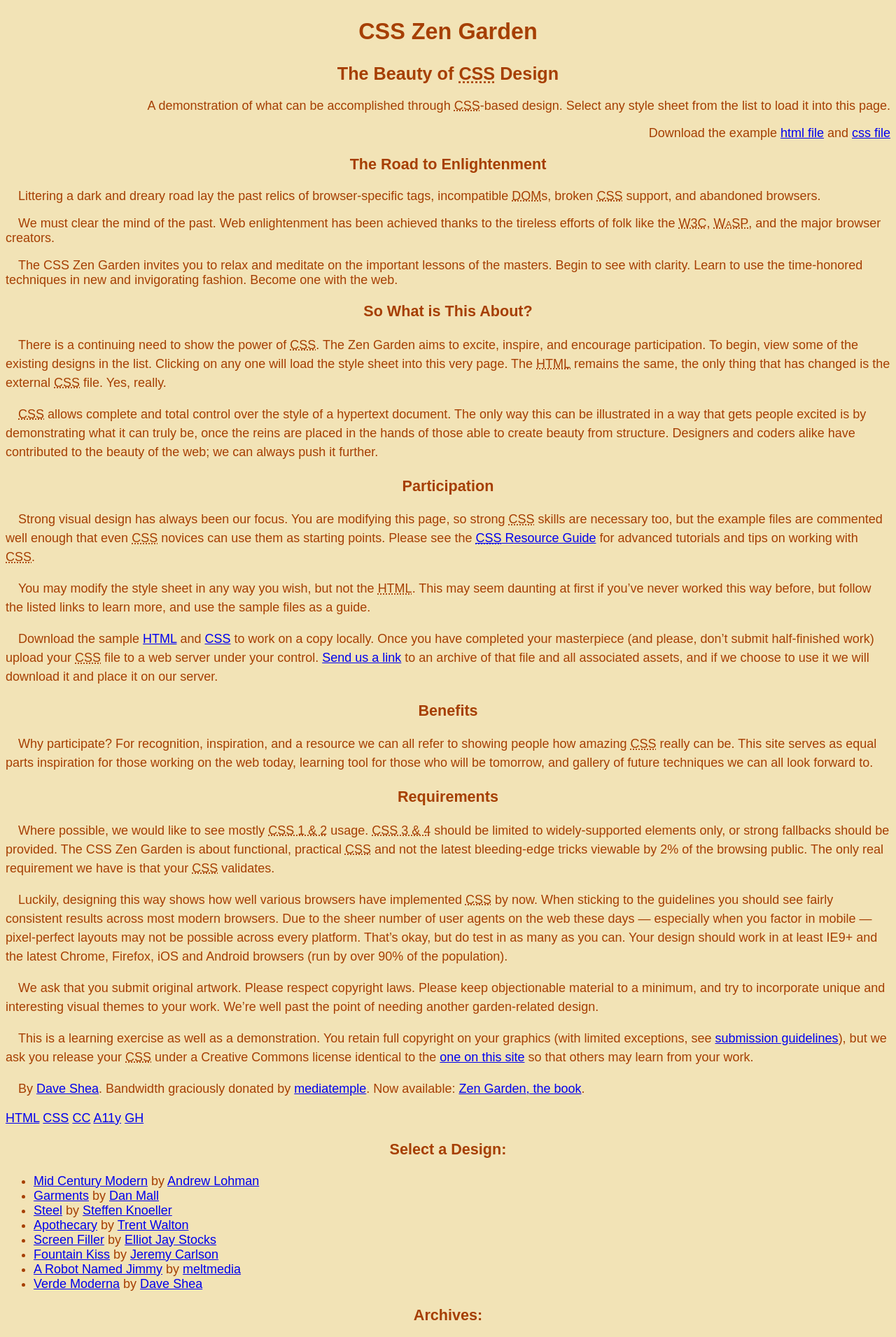
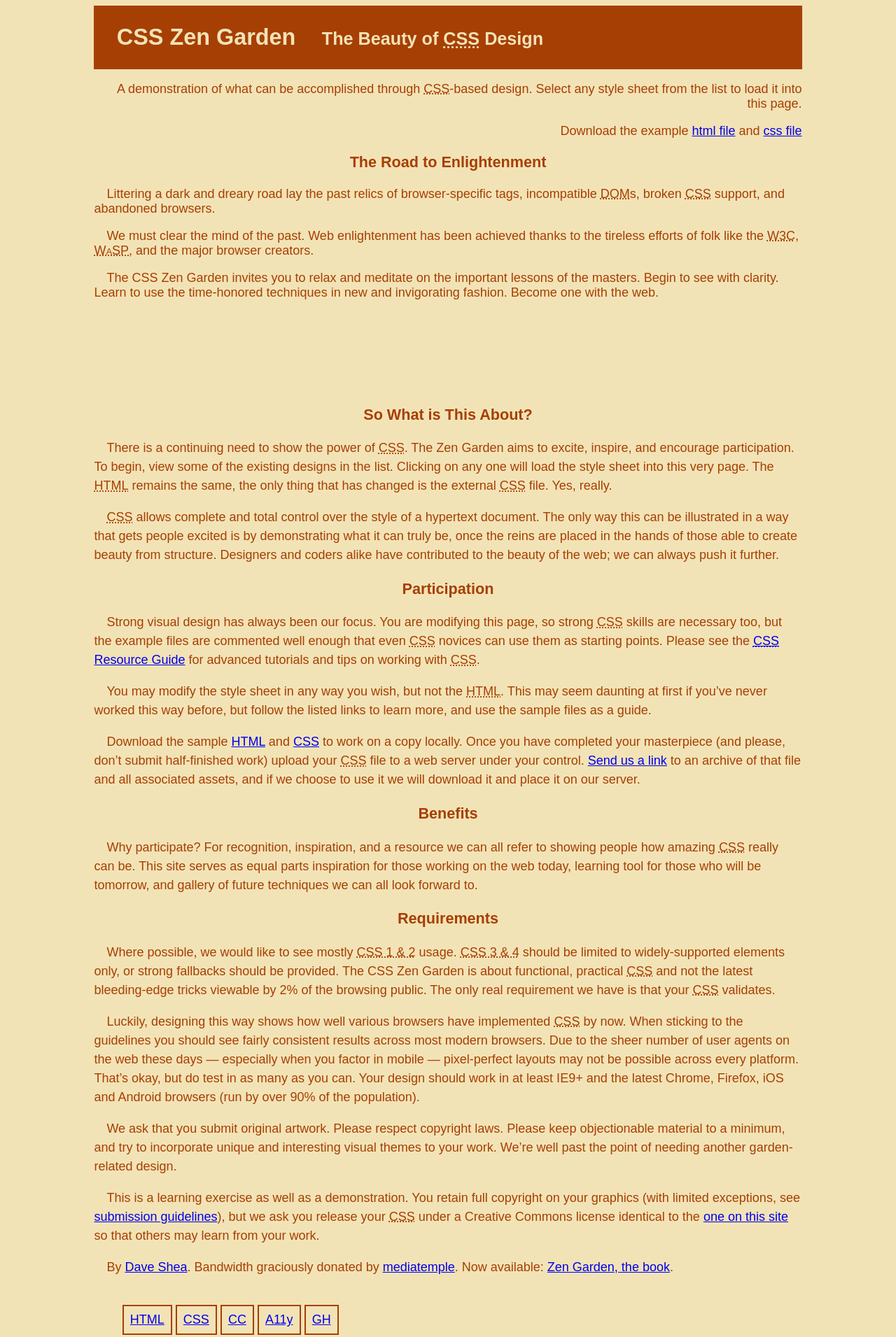
Before and after one commit to felipesilva-pd/desenvolve-introducao-web, a plain HTML site: page CSS Zen Garden/index.html in a window 1280 px wide. Shown: the top 1911 px of the page at 70% size. Drawn offline with Linux system fonts and the light colour scheme.

Commit message:
Add files via upload

```diff
--- a/CSS Zen Garden/style.css
+++ b/CSS Zen Garden/style.css
@@ -1,12 +1,55 @@
 /* .backgroud { color: #F2E3B6}
 .fonte { color: #A63F03}
 .destaque { color: #731702} */
+
+.page-wrapper {
+    width: 80%;
+    max-width: 1280px;
+    margin: auto;
+}
+
+#zen-intro {
+    height: 550px;
+}
+#design-archives {
+    display: none;
+}
+header {
+    background-color: #A63F03;
+    color:#F2E3B6;
+}
+#zen-intro header h1, h2 {
+    display: inline-block;
+}
+#zen-intro header h1 {
+    margin-left: 1em;
+    margin-right: 1em;
+}
+aside ul {
+    list-style-type: none;
+}
+aside ul li {
+    margin: 1em;
+    text-align: center;
+}
+footer {
+    margin: 4%;
+
+}
+.main footer a {
+    border: solid 2px #A63F03;
+    padding: 0.5em;
+    display: inline-block;
+}
+
+
 
 html {
     background: #F2E3B6;
     color: #A63F03;
     font-size: 18px;
     font-family: Arial, Helvetica, sans-serif;
+
 }
 p {
     text-indent: 1em;
```
